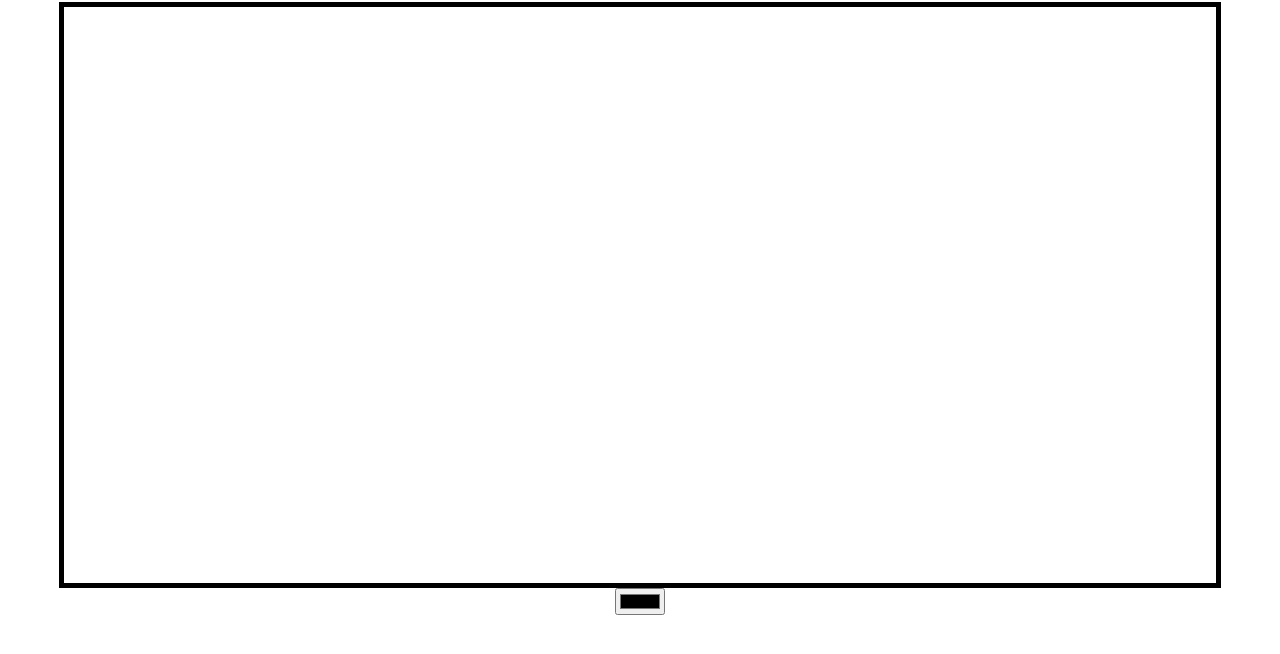
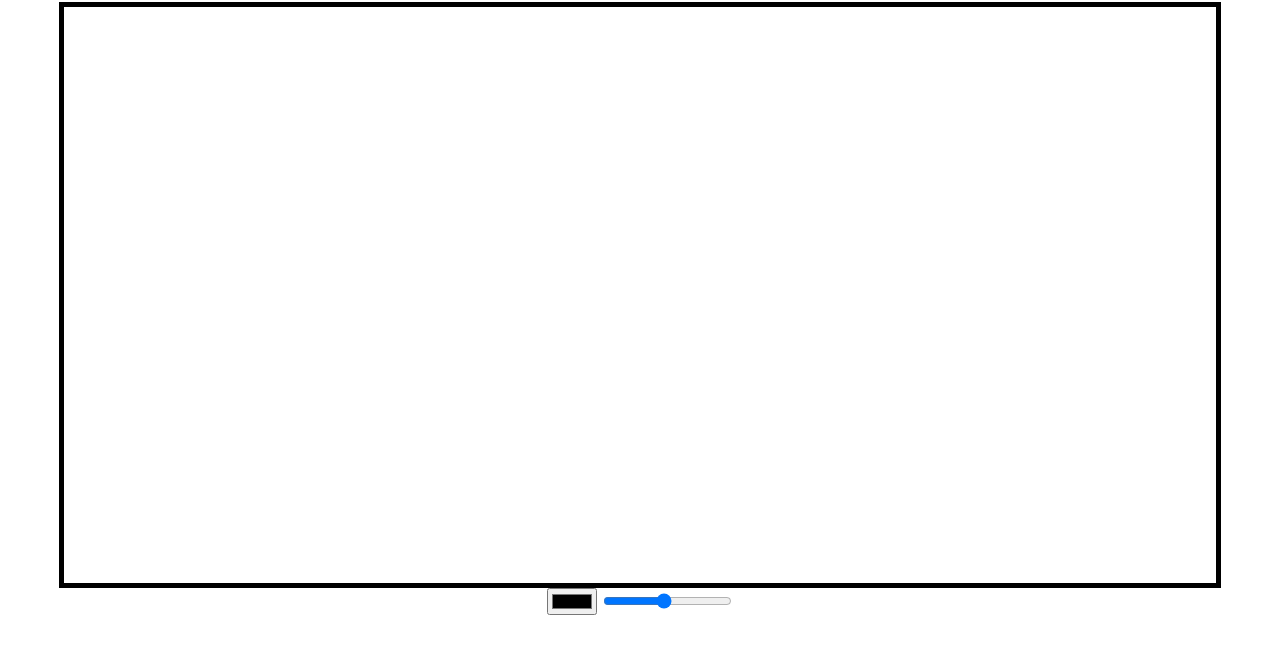
Before and after one commit to olgamatveev/paint, a plain HTML site: page index.html in a window 1280 px wide. Shown: the part 78-732 px from the top of the page. Drawn offline with Linux system fonts and the light colour scheme.

Commit message:
Update index.html

```diff
--- a/index.html
+++ b/index.html
@@ -13,6 +13,7 @@
         <canvas id="canvas"></canvas>
     </div>
     <input type="color" id="color" value="#000000">
+    <input type="range" id="size" min="5" max="100" step="1" value="50">
     <script src="script.js"></script>
 </body>
 </html>
```
